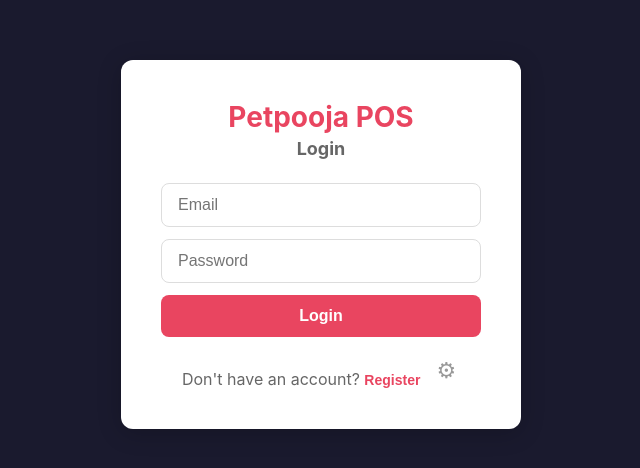
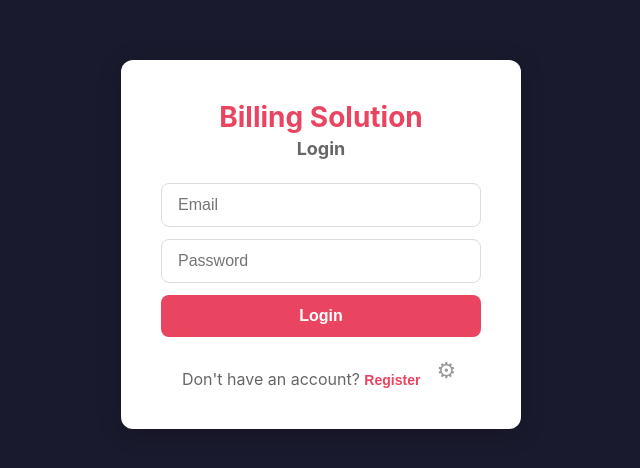
Before and after one commit to tmahajan90/billing-solution, a React (Vite) app: page /#/login in a window 1280 px wide. Shown: the part 156-624 px from the top of the page, without its empty margins (319-959 px from the left). Built offline with nearby package versions, Linux system fonts and the light colour scheme; no server answers.

Commit message:
Rename Petpooja POS to Billing Solution

```diff
--- a/electron/main.cjs
+++ b/electron/main.cjs
@@ -10,7 +10,7 @@ function createWindow() {
     height: 800,
     minWidth: 1024,
     minHeight: 600,
-    title: "Petpooja POS",
+    title: "Billing Solution",
     icon: path.join(__dirname, "dist", "icon-512.png"),
     webPreferences: {
       preload: path.join(__dirname, "preload.cjs"),
--- a/index.html
+++ b/index.html
@@ -5,10 +5,10 @@
     <link rel="icon" type="image/svg+xml" href="./favicon.svg" />
     <meta name="viewport" content="width=device-width, initial-scale=1.0, maximum-scale=1.0, user-scalable=no" />
     <meta name="theme-color" content="#1a1a2e" />
-    <meta name="description" content="Petpooja POS - Offline-first Point of Sale" />
+    <meta name="description" content="Billing Solution - Offline-first Point of Sale" />
     <link rel="manifest" href="./manifest.json" />
     <link rel="apple-touch-icon" href="./icon-192.png" />
-    <title>Petpooja POS</title>
+    <title>Billing Solution</title>
   </head>
   <body>
     <div id="root"></div>
--- a/src/components/Layout.jsx
+++ b/src/components/Layout.jsx
@@ -40,7 +40,7 @@ export default function Layout() {
     <div style={styles.shell}>
       <nav style={styles.nav}>
         <div style={styles.navLeft}>
-          <span style={styles.logo}>Petpooja POS</span>
+          <span style={styles.logo}>Billing Solution</span>
           <span style={styles.tenant}>{tenant?.name}</span>
         </div>
         <div style={styles.navCenter}>
--- a/src/pages/LoginPage.jsx
+++ b/src/pages/LoginPage.jsx
@@ -44,7 +44,7 @@ export default function LoginPage() {
   return (
     <div style={styles.container}>
       <div style={styles.card}>
-        <h1 style={styles.title}>Petpooja POS</h1>
+        <h1 style={styles.title}>Billing Solution</h1>
         <h2 style={styles.subtitle}>{isRegister ? "Register" : "Login"}</h2>
 
         {error && <div style={styles.error}>{error}</div>}
```
Also changed, not shown: package.json (+6 -6 lines), public/manifest.json, 1 other file (tests, documents, lock files or other folders).
